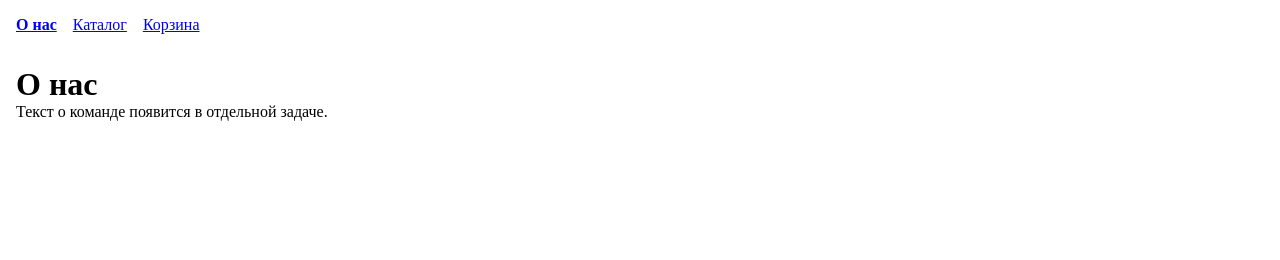
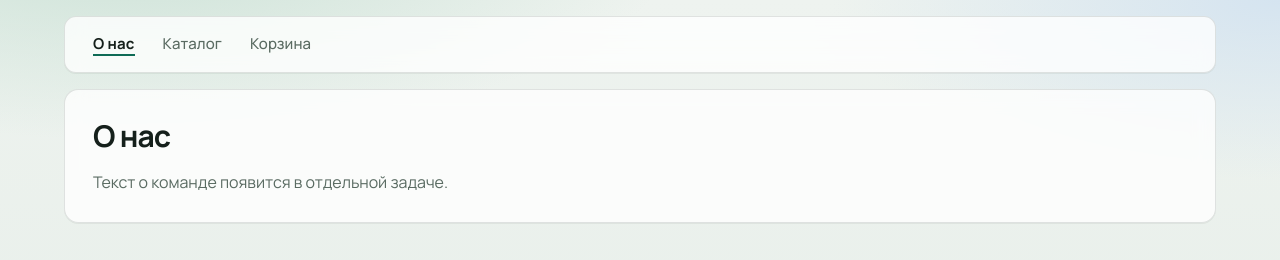
Before and after one commit to kashapov/rss-team-store, a website built with Vite: page index.html in a window 1280 px wide. Built offline with nearby package versions, Linux system fonts and the light colour scheme.

Commit message:
style: add minimal store theme

```diff
--- a/index.html
+++ b/index.html
@@ -4,6 +4,12 @@
     <meta charset="UTF-8" />
     <link rel="icon" type="image/svg+xml" href="/favicon.svg" />
     <meta name="viewport" content="width=device-width, initial-scale=1.0" />
+    <link rel="preconnect" href="https://fonts.googleapis.com" />
+    <link rel="preconnect" href="https://fonts.gstatic.com" crossorigin />
+    <link
+      href="https://fonts.googleapis.com/css2?family=Manrope:wght@400;500;600;700&display=swap"
+      rel="stylesheet"
+    />
     <title>Team Store</title>
   </head>
   <body>
--- a/src/main.ts
+++ b/src/main.ts
@@ -7,6 +7,8 @@ import { startRouter } from './ui/router';
 const app = document.querySelector<HTMLDivElement>('#app');
 if (!app) throw new Error('#app not found');
 
+app.className = 'app';
+
 const nav = createNav();
 const main = element('main', { className: 'screen', attrs: { tabindex: '-1' } });
 app.append(nav, main);
--- a/src/style.css
+++ b/src/style.css
@@ -1,12 +1,17 @@
 :root {
+  --ink: #15201b;
+  --muted: #5a6b62;
+  --line: color-mix(in srgb, var(--ink) 12%, transparent);
+  --surface: color-mix(in srgb, #ffffff 78%, transparent);
+  --accent: #0f6b56;
+  --accent-hover: #0b5544;
   --space-sm: 0.5rem;
   --space-md: 1rem;
-  --focus-ring: 2px solid currentColor;
-  --muted: #5a6b62;
-  --line: color-mix(in srgb, #15201b 12%, transparent);
-  --accent: #0f6b56;
-  --accent-hover: #0b5544;
+  --space-lg: 1.75rem;
   --radius: 0.75rem;
+  --focus-ring: 2px solid var(--accent);
+  --font: 'Manrope', 'Segoe UI', sans-serif;
+  --shadow: 0 1px 0 color-mix(in srgb, var(--ink) 6%, transparent);
 }
 
 *,
@@ -17,24 +22,104 @@
   padding: 0;
 }
 
+html {
+  color-scheme: light;
+}
+
+body {
+  min-height: 100vh;
+  font-family: var(--font);
+  font-size: 1rem;
+  line-height: 1.5;
+  color: var(--ink);
+  background-color: #e7eee9;
+  background-image:
+    radial-gradient(ellipse 80% 50% at 10% -10%, #c8e0d4 0%, transparent 55%),
+    radial-gradient(ellipse 70% 45% at 100% 0%, #d5e4f0 0%, transparent 50%),
+    linear-gradient(180deg, #eef3ef 0%, #e2ebe5 100%);
+  background-attachment: fixed;
+}
+
+.app {
+  width: min(72rem, calc(100% - 2 * var(--space-md)));
+  margin-inline: auto;
+  padding-block: var(--space-md) var(--space-lg);
+}
+
+.nav,
+.screen {
+  border: 1px solid var(--line);
+  background: var(--surface);
+  backdrop-filter: blur(10px);
+  box-shadow: var(--shadow);
+}
+
 .nav {
   display: flex;
   flex-wrap: wrap;
-  gap: var(--space-sm) var(--space-md);
-  padding: var(--space-md);
+  align-items: center;
+  gap: var(--space-sm) var(--space-lg);
+  padding: var(--space-md) var(--space-lg);
+  margin-bottom: var(--space-md);
+  border-radius: var(--radius);
+}
+
+.nav a {
+  color: var(--muted);
+  text-decoration: none;
+  font-weight: 500;
+  font-size: 0.9375rem;
+  letter-spacing: 0.01em;
+  transition: color 0.15s ease;
+}
+
+.nav a:hover {
+  color: var(--ink);
 }
 
 .nav a[aria-current='page'] {
+  color: var(--ink);
   font-weight: 700;
-  text-decoration: underline;
+  text-decoration: none;
+  box-shadow: inset 0 -2px 0 var(--accent);
 }
 
 .screen {
-  padding: var(--space-md);
+  padding: var(--space-lg);
+  border-radius: calc(var(--radius) + 0.15rem);
 }
 
 .screen:focus {
   outline: none;
+}
+
+.screen > h1 {
+  font-size: clamp(1.5rem, 2.5vw, 1.875rem);
+  font-weight: 700;
+  letter-spacing: -0.03em;
+  line-height: 1.2;
+  margin-bottom: var(--space-md);
+}
+
+.screen > p {
+  color: var(--muted);
+  max-width: 36rem;
+}
+
+.screen > ul:not(.catalog) {
+  list-style: none;
+  display: flex;
+  flex-direction: column;
+  gap: 0.65rem;
+  margin-top: var(--space-sm);
+}
+
+.screen > ul:not(.catalog) li {
+  padding: 0.75rem 1rem;
+  border: 1px solid var(--line);
+  border-radius: calc(var(--radius) - 0.15rem);
+  background: color-mix(in srgb, #ffffff 55%, transparent);
+  font-weight: 500;
 }
 
 a:focus-visible,
@@ -140,6 +225,15 @@ button:focus-visible {
 }
 
 @media (max-width: 40rem) {
+  .app {
+    width: calc(100% - 2 * var(--space-sm));
+  }
+
+  .nav,
+  .screen {
+    padding: var(--space-md);
+  }
+
   .catalog {
     grid-template-columns: 1fr;
   }
```
